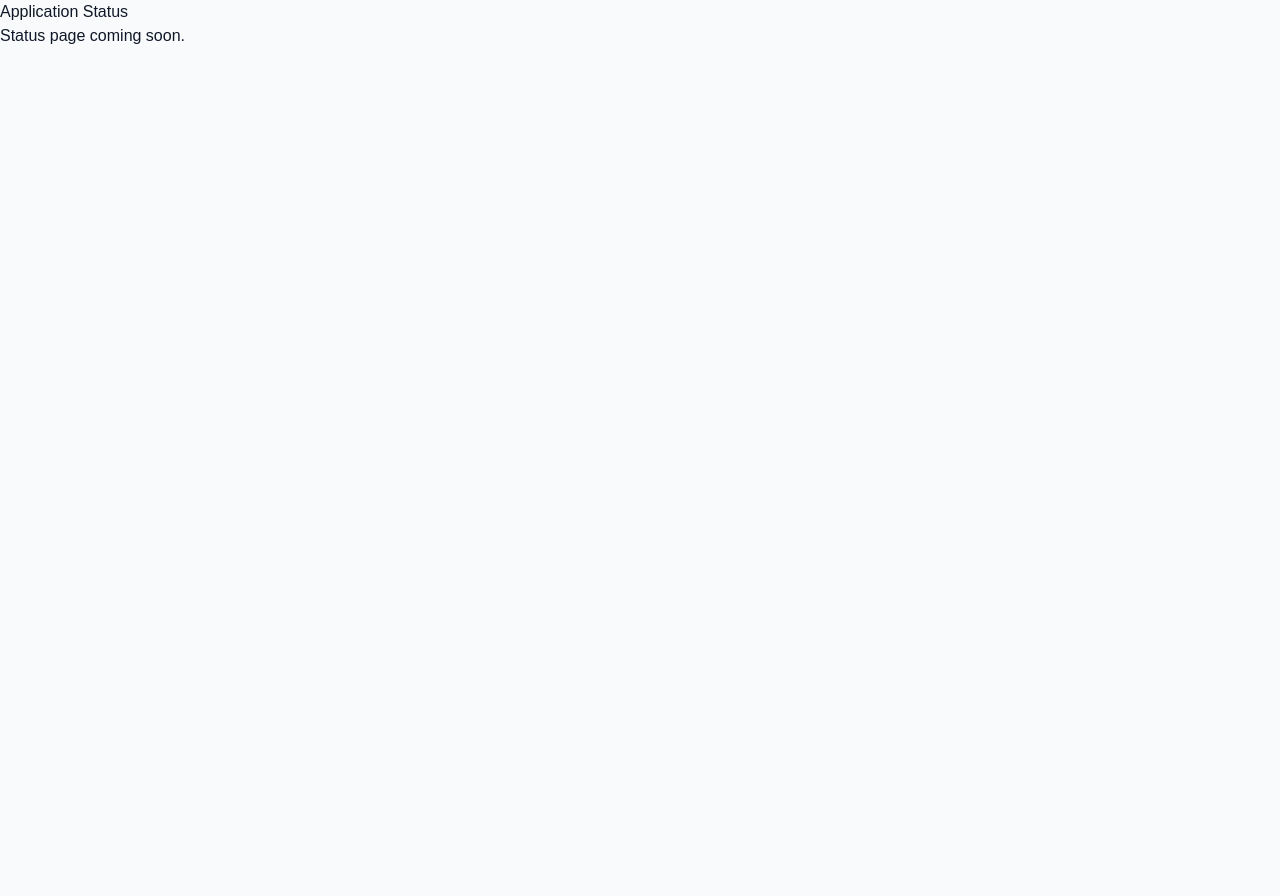
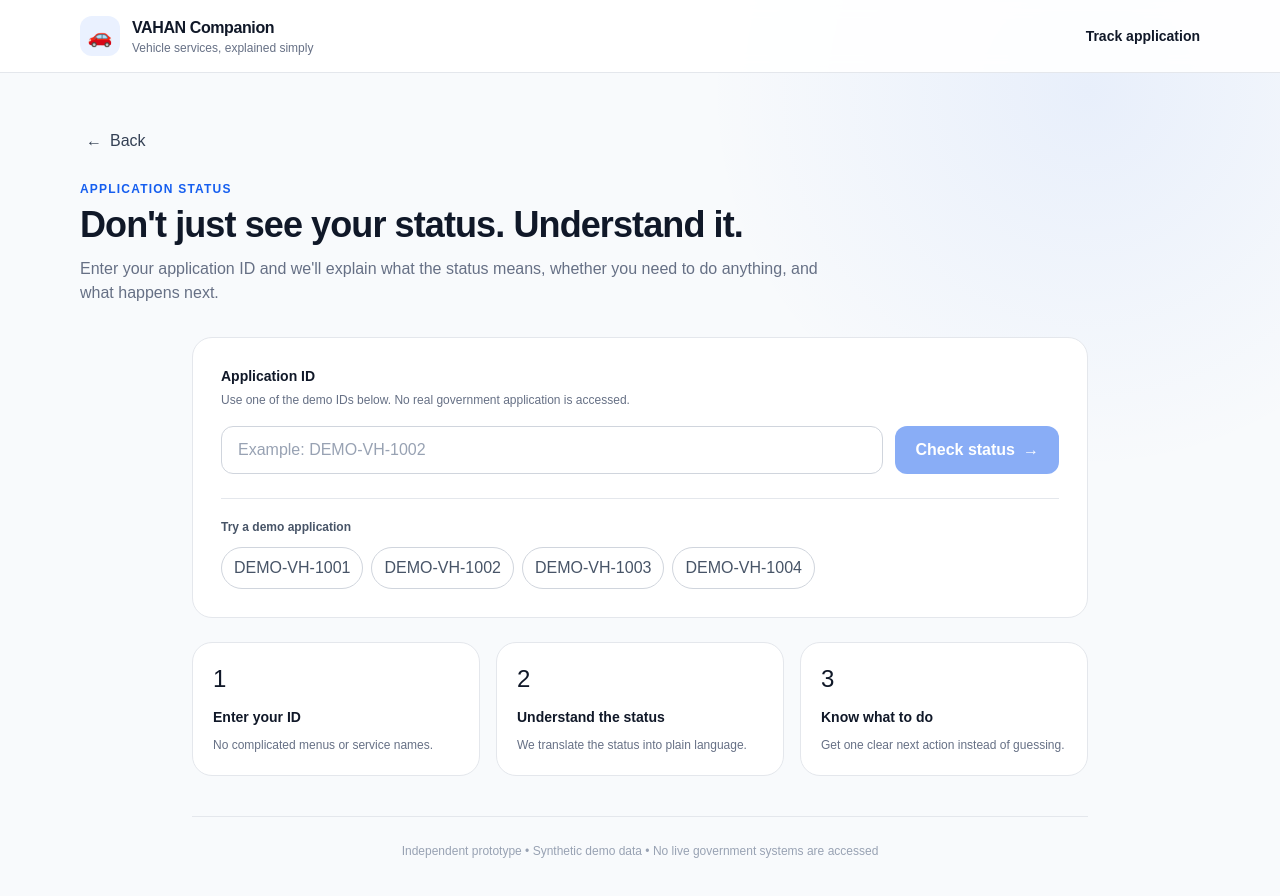
Before and after one commit to PanabakaMahesh/vahan-companion, a Next.js app in the folder frontend/: page /status in a window 1280 px wide. Shown: the top 896 px of the page. Before the commit the page ends 800 px from the top, so only its background shows below. Built offline with nearby package versions, Linux system fonts and the light colour scheme.

Commit message:
feat: add consistent back navigation

```diff
--- a/frontend/app/journey/page.tsx
+++ b/frontend/app/journey/page.tsx
@@ -3,6 +3,7 @@
 import Link from "next/link";
 import { useState } from "react";
 
+import BackButton from "../../components/BackButton";
 import ChatInput from "../../components/ChatInput";
 import DocumentCard from "../../components/DocumentCard";
 import Header from "../../components/Header";
@@ -365,15 +366,9 @@ export default function JourneyPage() {
 
       <main className="container py-8 sm:py-12">
         <div className="mb-8">
-          <button
-                type="button"
-                onClick={handleBack}
-                className="inline-flex items-center gap-2 text-sm font-semibold text-[#667085] transition hover:text-[#155EEF]"
-            >
-            ← Back
-        </button>
+          <BackButton onClick={handleBack} />
 
-          <div className="mt-6">
+          <div className="mt-5 max-w-3xl">
             <p className="text-xs font-extrabold uppercase tracking-widest text-[#155EEF]">
               Used vehicle ownership
             </p>
--- a/frontend/app/status/page.tsx
+++ b/frontend/app/status/page.tsx
@@ -1,8 +1,265 @@
+"use client";
+
+import { useRouter } from "next/navigation";
+import { useEffect, useState } from "react";
+
+import BackButton from "../../components/BackButton";
+import Header from "../../components/Header";
+import StatusCard from "../../components/StatusCard";
+
+import { ROUTES } from "../../constants/routes";
+import type { StatusResponse } from "../../lib/types";
+
+const demoApplications: Record<string, StatusResponse> = {
+  "DEMO-VH-1001": {
+    id: "DEMO-VH-1001",
+    status: "UNDER_VERIFICATION",
+    action: "Wait for verification to finish",
+    explanation:
+      "Your application has been submitted successfully. The details are now being checked. You don't need to upload anything or make another payment right now.",
+    missing_documents: [],
+  },
+
+  "DEMO-VH-1002": {
+    id: "DEMO-VH-1002",
+    status: "DOCUMENT_REQUIRED",
+    action: "Upload the missing transfer document",
+    explanation:
+      "Your application cannot move forward yet because one required document has not been provided.",
+    missing_documents: ["Transfer document"],
+  },
+
+  "DEMO-VH-1003": {
+    id: "DEMO-VH-1003",
+    status: "PAYMENT_PENDING",
+    action: "Complete the application fee",
+    explanation:
+      "Your application has been prepared, but the application fee has not been completed yet.",
+    missing_documents: [],
+  },
+
+  "DEMO-VH-1004": {
+    id: "DEMO-VH-1004",
+    status: "COMPLETED",
+    action: "No action required",
+    explanation:
+      "The ownership transfer has been completed successfully. The application no longer needs any action from you.",
+    missing_documents: [],
+  },
+};
+
 export default function StatusPage() {
+  const router = useRouter();
+
+  const [applicationId, setApplicationId] = useState("");
+  const [application, setApplication] =
+    useState<StatusResponse | null>(null);
+  const [searched, setSearched] = useState(false);
+
+  function handleBack() {
+    router.back();
+  }
+
+  function checkStatus(id?: string) {
+    const value = (id ?? applicationId).trim().toUpperCase();
+
+    if (!value) {
+      return;
+    }
+
+    const result = demoApplications[value];
+
+    setApplication(result ?? null);
+    setApplicationId(value);
+    setSearched(true);
+  }
+
+  useEffect(() => {
+    const params = new URLSearchParams(window.location.search);
+    const id = params.get("id");
+
+    if (id) {
+      checkStatus(id);
+    }
+  }, []);
+
+  function handleSubmit(event: React.FormEvent<HTMLFormElement>) {
+    event.preventDefault();
+    checkStatus();
+  }
+
   return (
-    <main>
-      <h1>Application Status</h1>
-      <p>Status page coming soon.</p>
-    </main>
+    <div className="page-shell">
+      <Header />
+
+      <main className="container py-8 sm:py-12">
+        <div className="mb-8">
+          <BackButton onClick={handleBack} />
+
+          <div className="mt-5 max-w-3xl">
+            <p className="text-xs font-extrabold uppercase tracking-widest text-[#155EEF]">
+              Application status
+            </p>
+
+            <h1 className="mt-2 text-3xl font-extrabold tracking-tight text-[#101828] sm:text-4xl">
+              Don't just see your status. Understand it.
+            </h1>
+
+            <p className="mt-3 text-sm leading-6 text-[#667085] sm:text-base">
+              Enter your application ID and we'll explain what the status
+              means, whether you need to do anything, and what happens next.
+            </p>
+          </div>
+        </div>
+
+        {/* rest of your existing page */}
+
+        <div className="mx-auto max-w-4xl">
+          {/* Search */}
+          <section className="service-card p-5 sm:p-7">
+            <form onSubmit={handleSubmit}>
+              <label
+                htmlFor="application-id"
+                className="block text-sm font-bold text-[#101828]"
+              >
+                Application ID
+              </label>
+
+              <p className="mt-1 text-xs leading-5 text-[#667085]">
+                Use one of the demo IDs below. No real government application
+                is accessed.
+              </p>
+
+              <div className="mt-4 flex flex-col gap-3 sm:flex-row">
+                <input
+                  id="application-id"
+                  value={applicationId}
+                  onChange={(event) =>
+                    setApplicationId(event.target.value)
+                  }
+                  placeholder="Example: DEMO-VH-1002"
+                  className="min-h-12 flex-1 rounded-xl border border-[#D0D5DD] bg-white px-4 text-sm font-medium text-[#101828] outline-none transition placeholder:text-[#98A2B3] focus:border-[#155EEF] focus:ring-4 focus:ring-[#155EEF]/10"
+                />
+
+                <button
+                  type="submit"
+                  disabled={!applicationId.trim()}
+                  className="primary-button sm:w-auto disabled:cursor-not-allowed disabled:opacity-50"
+                >
+                  Check status
+                  <span>→</span>
+                </button>
+              </div>
+            </form>
+
+            {/* Demo IDs */}
+            <div className="mt-6 border-t border-[#E4E7EC] pt-5">
+              <p className="text-xs font-bold text-[#475467]">
+                Try a demo application
+              </p>
+
+              <div className="mt-3 flex flex-wrap gap-2">
+                {Object.keys(demoApplications).map((id) => (
+                  <button
+                    key={id}
+                    type="button"
+                    onClick={() => checkStatus(id)}
+                    className="rounded-full border border-[#D0D5DD] bg-white px-3 py-2 font-mono text-xs font-semibold text-[#475467] transition hover:border-[#155EEF] hover:bg-[#F5F8FF] hover:text-[#155EEF]"
+                  >
+                    {id}
+                  </button>
+                ))}
+              </div>
+            </div>
+          </section>
+
+          {/* Result */}
+          {searched && application && (
+            <div className="mt-6">
+              <StatusCard
+                application={application}
+                onAction={() => {
+                  if (
+                    application.status === "DOCUMENT_REQUIRED"
+                  ) {
+                    window.location.href = ROUTES.JOURNEY;
+                  }
+                }}
+              />
+            </div>
+          )}
+
+          {/* Not found */}
+          {searched && !application && (
+            <section className="mt-6 rounded-2xl border border-[#FEDF89] bg-[#FFFCF5] p-5 sm:p-7">
+              <div className="flex items-start gap-4">
+                <div className="flex h-10 w-10 shrink-0 items-center justify-center rounded-full bg-[#FFFAEB] font-bold text-[#B54708]">
+                  ?
+                </div>
+
+                <div>
+                  <h2 className="text-lg font-extrabold text-[#101828]">
+                    We couldn't find that demo application
+                  </h2>
+
+                  <p className="mt-2 text-sm leading-6 text-[#667085]">
+                    Check the application ID and try again. For this prototype,
+                    use one of the demo IDs shown above.
+                  </p>
+                </div>
+              </div>
+            </section>
+          )}
+
+          {/* Explanation */}
+          {!searched && (
+            <section className="mt-6 grid gap-4 sm:grid-cols-3">
+              <div className="service-card p-5">
+                <div className="text-2xl">1</div>
+
+                <h2 className="mt-3 text-sm font-extrabold text-[#101828]">
+                  Enter your ID
+                </h2>
+
+                <p className="mt-2 text-xs leading-5 text-[#667085]">
+                  No complicated menus or service names.
+                </p>
+              </div>
+
+              <div className="service-card p-5">
+                <div className="text-2xl">2</div>
+
+                <h2 className="mt-3 text-sm font-extrabold text-[#101828]">
+                  Understand the status
+                </h2>
+
+                <p className="mt-2 text-xs leading-5 text-[#667085]">
+                  We translate the status into plain language.
+                </p>
+              </div>
+
+              <div className="service-card p-5">
+                <div className="text-2xl">3</div>
+
+                <h2 className="mt-3 text-sm font-extrabold text-[#101828]">
+                  Know what to do
+                </h2>
+
+                <p className="mt-2 text-xs leading-5 text-[#667085]">
+                  Get one clear next action instead of guessing.
+                </p>
+              </div>
+            </section>
+          )}
+        </div>
+
+        <footer className="mx-auto mt-10 max-w-4xl border-t border-[#E4E7EC] pt-6 text-center">
+          <p className="text-xs leading-5 text-[#98A2B3]">
+            Independent prototype • Synthetic demo data • No live government
+            systems are accessed
+          </p>
+        </footer>
+      </main>
+    </div>
   );
 }
--- /dev/null
+++ b/frontend/components/BackButton.tsx
@@ -0,0 +1,45 @@
+"use client";
+
+import Link from "next/link";
+import type { ReactNode } from "react";
+
+interface BackButtonProps {
+  href?: string;
+  onClick?: () => void;
+  children?: ReactNode;
+}
+
+const backButtonClasses =
+  "inline-flex min-h-10 items-center gap-2 rounded-md px-1.5 py-1 text-sm font-semibold text-[#344054] transition-colors duration-150 hover:text-[#155EEF] focus:outline-none focus-visible:ring-4 focus-visible:ring-[#155EEF]/10";
+
+export default function BackButton({
+  href,
+  onClick,
+  children = "Back",
+}: BackButtonProps) {
+  if (href) {
+    return (
+      <Link href={href} className={backButtonClasses}>
+        <span aria-hidden="true" className="text-base leading-none">
+          ←
+        </span>
+
+        <span>{children}</span>
+      </Link>
+    );
+  }
+
+  return (
+    <button
+      type="button"
+      onClick={onClick}
+      className={backButtonClasses}
+    >
+      <span aria-hidden="true" className="text-base leading-none">
+        ←
+      </span>
+
+      <span>{children}</span>
+    </button>
+  );
+}
```
